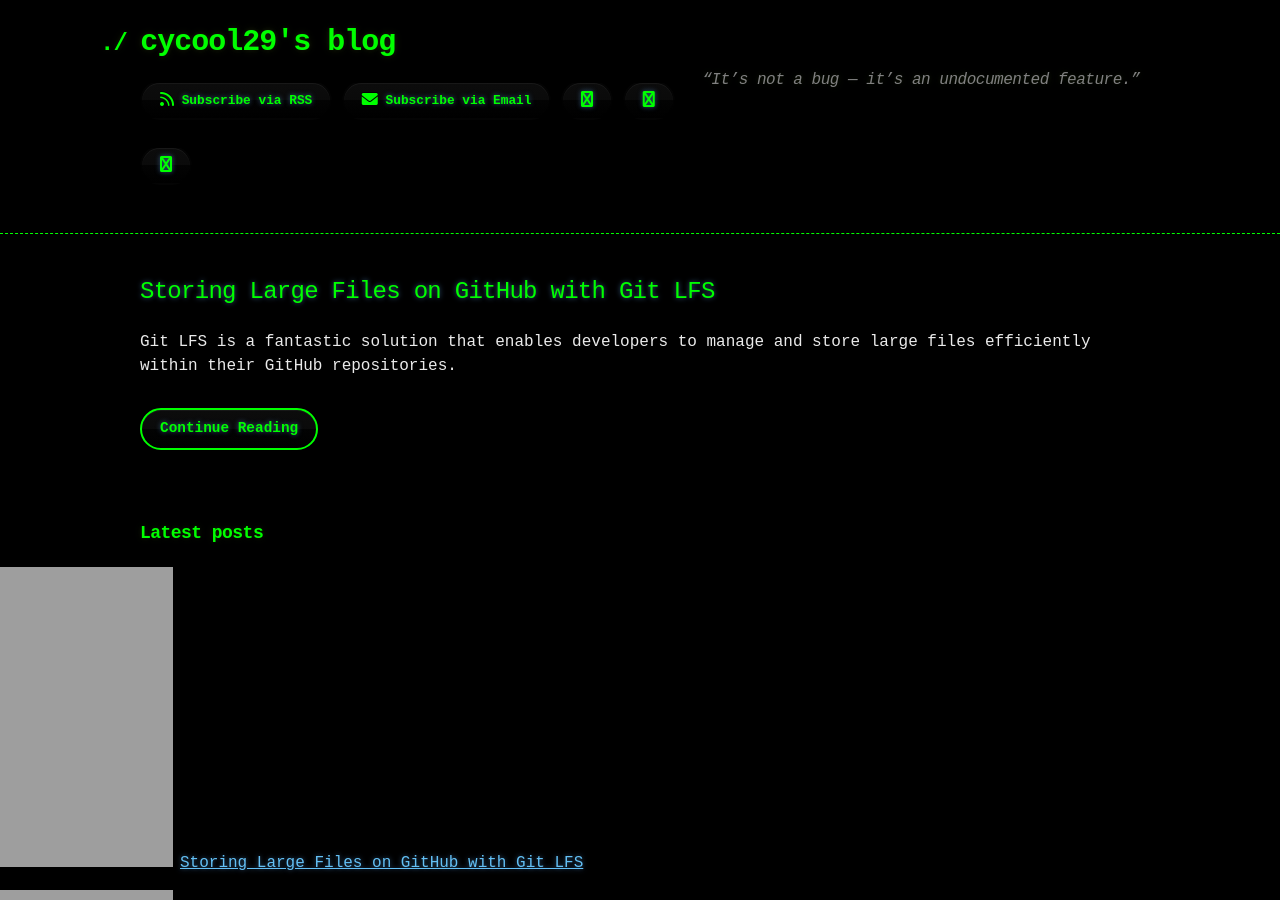
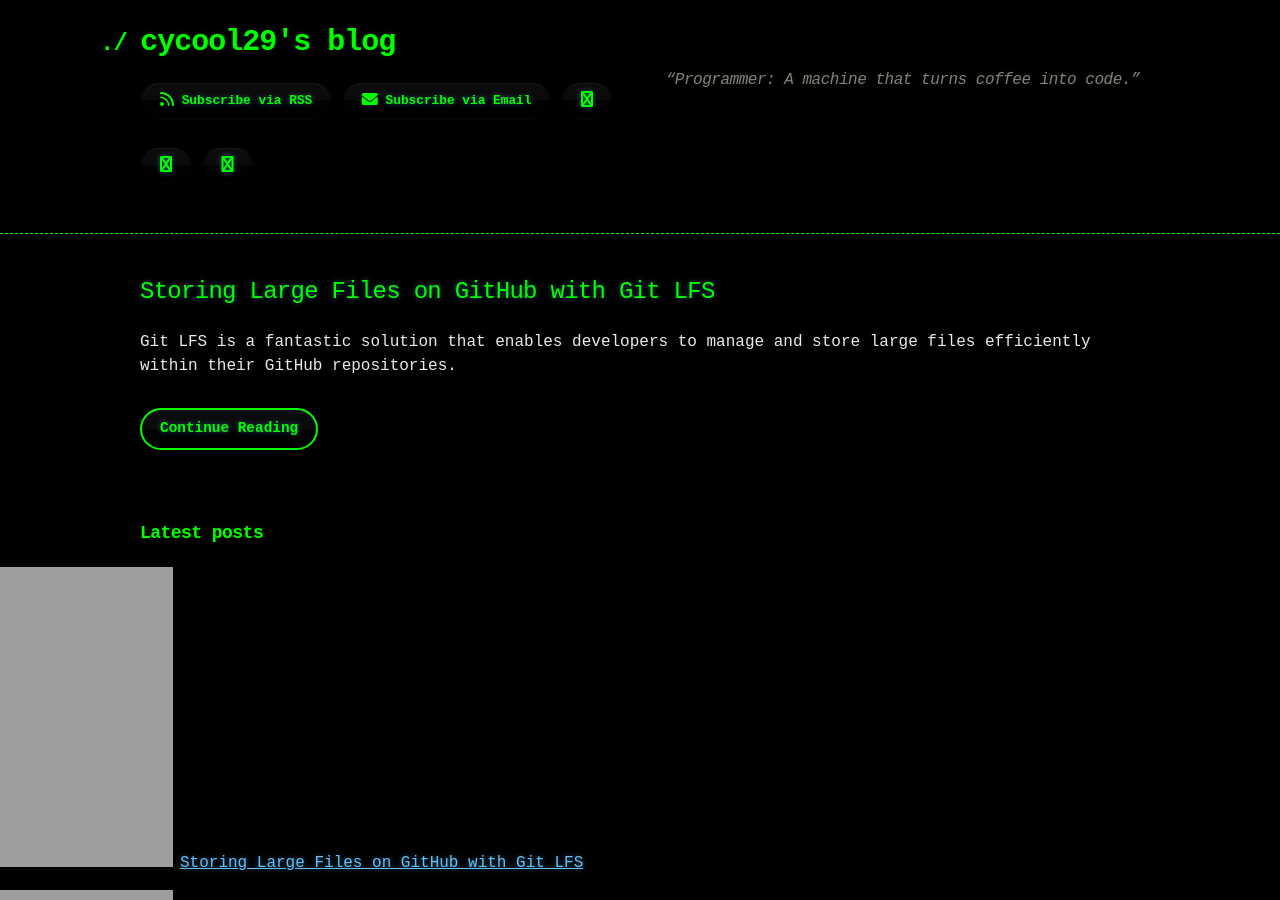
Before and after one commit to cycool29/cycool29.github.io, a Jekyll site: the page built from index.md, in a window 1280 px wide and 900 px high. Built offline with Jekyll 4.4.1, drawn with Linux system fonts in a browser that asks for light colours; a style sheet for code colours, icons or effects is not loaded.

Commit message:
Update quotes

```diff
--- a/_config.yml
+++ b/_config.yml
@@ -1,5 +1,5 @@
 title: cycool29's blog
-description: "“It’s not a bug — it’s an undocumented feature.” "
+description: "“Programmer: A machine that turns coffee into code.” "
 bio: A high school student. Intermediate in Python, Git, Bash. Learning JavaScript. He/Him. "
 author: cycool29
 url: https://cycool29.github.io
```
